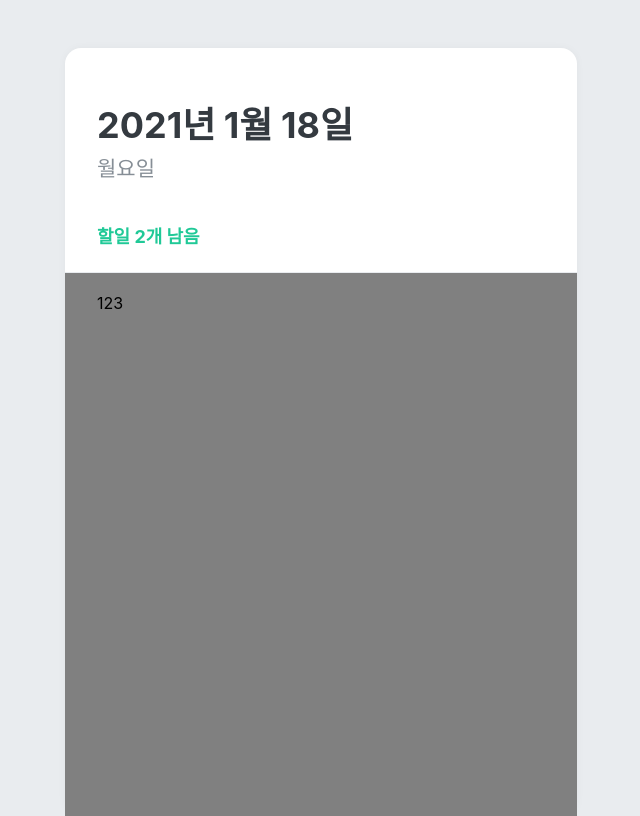
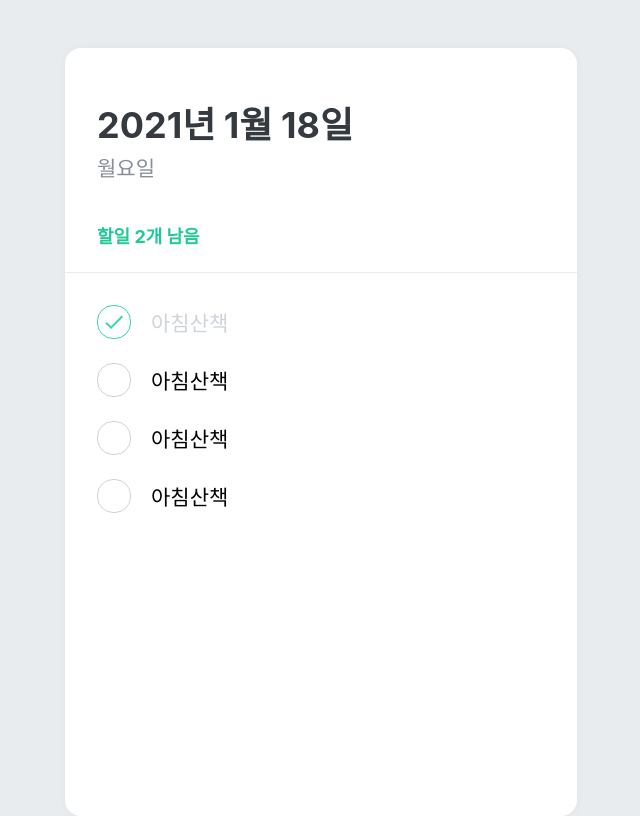
Before and after one commit to EunkyoungJung/my-todo-list, a React (Create React App) app: page / in a window 1280 px wide. Shown: the whole page, without its empty margins (319-959 px from the left). Built offline with nearby package versions, Linux system fonts and the light colour scheme.

Commit message:
implement TodoITem

```diff
--- a/src/App.js
+++ b/src/App.js
@@ -3,6 +3,7 @@
 import TodoTemplate from "./components/TodoTemplate";
 import TodoHead from "./components/TodoHead";
 import TodoList from "./components/TodoList";
+import TodoItem from "./components/TodoItem.js";
 
 const GlobalStyle = createGlobalStyle`
 body{
@@ -20,7 +21,12 @@
           day="월요일"
           leftoverItemCount={2}
         />
-        <TodoList todoItems={[1, 2, 3]}></TodoList>
+        <TodoList>
+          <TodoItem done={true} text="아침산책" />
+          <TodoItem done={false} text="아침산책" />
+          <TodoItem done={false} text="아침산책" />
+          <TodoItem done={false} text="아침산책" />
+        </TodoList>
       </TodoTemplate>
     </>
   );
--- /dev/null
+++ b/src/components/TodoItem.js
@@ -0,0 +1,71 @@
+import React from "react";
+import styled, { css } from "styled-components";
+import { MdDone, MdDelete } from "react-icons/md";
+
+const Remove = styled.div`
+  display: flex;
+  align-items: center;
+  justify-content: center;
+  color: #dee2e6;
+  font-size: 24px;
+  cursor: pointer;
+  &:hover {
+    color: #ff6b6b;
+  }
+  display: none;
+`;
+
+const TodoItemBlock = styled.div`
+  display: flex;
+  align-items: center;
+  padding: 12px 0;
+  &:hover {
+    ${Remove} {
+      display: initial;
+    }
+  }
+`;
+
+const CheckCircle = styled.div`
+  width: 32px;
+  height: 32px;
+  border-radius: 16px;
+  border: 1px solid #ced4da;
+  font-size: 24px;
+  margin-right: 20px;
+  display: flex;
+  align-items: center;
+  justify-content: center;
+  cursor: pointer;
+  ${(props) =>
+    props.done &&
+    css`
+      border: 1px solid #38d9a9;
+      color: #38d9a9;
+    `}
+`;
+
+const Text = styled.div`
+  flex: 1;
+  font-size: 21px;
+  color: color: #495057;
+${(props) =>
+  props.done &&
+  css`
+    color: #ced4da;
+  `}
+`;
+
+const TodoItem = ({ id, done, text }) => {
+  return (
+    <TodoItemBlock>
+      <CheckCircle done={done}>{done && <MdDone />}</CheckCircle>
+      <Text done={done}>{text}</Text>
+      <Remove>
+        <MdDelete />
+      </Remove>
+    </TodoItemBlock>
+  );
+};
+
+export default TodoItem;
--- a/src/components/TodoList.js
+++ b/src/components/TodoList.js
@@ -1,17 +1,16 @@
 import React from "react";
 import styled from "styled-components";
 
-const TodoListBock = styled.div`
+const TodoListBlock = styled.div`
   flex: 1;
   padding: 20px 32px;
   padding-bottom: 48px;
   overflow-y: auto;
-  background: gray; /* 사이즈 조정이 잘 되고 있는지 확인하기 위한 임시 스타일 */
+  //background: gray; /* 사이즈 조정이 잘 되고 있는지 확인하기 위한 임시 스타일 */
 `;
 
-const TodoList = (props) => {
-  const { todoItems } = props;
-  return <TodoListBock>{todoItems.map((item, index) => item)}</TodoListBock>;
+const TodoList = ({ children }) => {
+  return <TodoListBlock>{children}</TodoListBlock>;
 };
 
 export default TodoList;
```
Also changed, not shown: src/index.js (+6 -6 lines), 2 other files (tests, documents, lock files or other folders).
